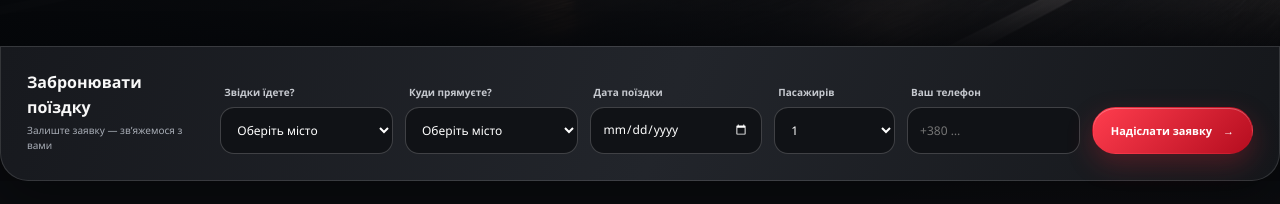
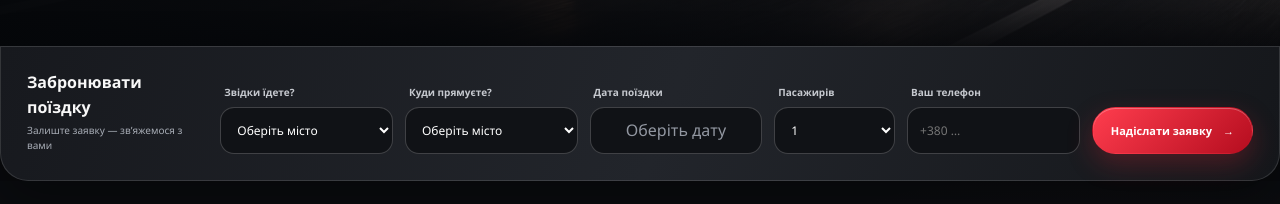
Before and after one commit to Mikhd5/YKUS-TRANSFER, a plain HTML site: page index.html in a window 1280 px wide. Shown: the part 653-857 px from the top of the page. Drawn offline with Linux system fonts and the light colour scheme.

Commit message:
Replace native iOS date text with centered custom date display

```diff
--- a/index.html
+++ b/index.html
@@ -108,6 +108,13 @@
     .field select,.field input{display:block;width:100%;min-width:0;height:47px;padding:0 12px;border:1px solid rgba(255,255,255,.2);border-radius:14px;background:#101216;color:#fff;font-size:12px;outline:none}
     .field select:focus,.field input:focus{border-color:#ff5362;box-shadow:0 0 0 3px rgba(237,38,56,.14)}
     .field select option,.field optgroup{background:#15181d;color:white}
+    .date-control{position:relative;width:100%;min-width:0;height:47px;border:1px solid rgba(255,255,255,.2);border-radius:14px;background:#101216;overflow:hidden;display:flex;align-items:center;justify-content:center;box-sizing:border-box}
+    .date-control:focus-within{border-color:#ff5362;box-shadow:0 0 0 3px rgba(237,38,56,.14)}
+    .date-display{display:block;width:100%;padding:0 12px;text-align:center;line-height:1.2;color:#fff;font-size:16px;pointer-events:none;white-space:nowrap}
+    .date-display.is-empty{color:#9297a1}
+    .date-control input[type="date"]{position:absolute!important;inset:0!important;z-index:2;width:100%!important;height:100%!important;min-width:0!important;max-width:100%!important;margin:0!important;padding:0!important;border:0!important;border-radius:0!important;background:transparent!important;color:transparent!important;opacity:.015!important;cursor:pointer;box-sizing:border-box!important}
+    .date-control input[type="date"]::-webkit-calendar-picker-indicator{position:absolute;inset:0;width:100%;height:100%;margin:0;opacity:0;cursor:pointer}
+
     .booking-grid .btn{height:47px;min-height:47px;padding:0 18px;white-space:nowrap;font-size:11px}
 
     /* Route section — responsive, flag-led, no absolute city positioning */
@@ -278,7 +285,7 @@
           <div class="booking-intro"><strong>Забронювати поїздку</strong><small>Залиште заявку — зв’яжемося з вами</small></div>
           <div class="field"><label for="from">Звідки їдете?</label><select id="from" name="from" required><option value="" selected disabled>Оберіть місто</option><optgroup label="Закарпаття"><option>Ужгород</option><option>Мукачево</option><option>Берегове</option><option>Свалява</option><option>Хуст</option><option>Тячів</option><option>Виноградів</option><option>Іршава</option></optgroup><optgroup label="Словаччина"><option>Кошице</option><option>Пряшів</option><option>Попрад</option><option>Жиліна</option></optgroup><optgroup label="Чехія"><option>Злін</option><option>Фрідек-Містек</option><option>Острава</option><option>Опава</option></optgroup><optgroup label="Польща"><option>Закопане</option><option>Краків</option><option>Катовіце</option><option>Ополе</option><option>Вроцлав</option></optgroup></select></div>
           <div class="field"><label for="to">Куди прямуєте?</label><select id="to" name="to" required><option value="" selected disabled>Оберіть місто</option><optgroup label="Польща"><option>Вроцлав</option><option>Ополе</option><option>Катовіце</option><option>Краків</option><option>Закопане</option></optgroup><optgroup label="Чехія"><option>Опава</option><option>Острава</option><option>Фрідек-Містек</option><option>Злін</option></optgroup><optgroup label="Словаччина"><option>Жиліна</option><option>Попрад</option><option>Пряшів</option><option>Кошице</option></optgroup><optgroup label="Закарпаття"><option>Ужгород</option><option>Мукачево</option><option>Берегове</option><option>Свалява</option><option>Хуст</option><option>Тячів</option><option>Виноградів</option><option>Іршава</option></optgroup></select></div>
-          <div class="field"><label for="date">Дата поїздки</label><input id="date" name="date" type="date" required></div>
+          <div class="field"><label for="date">Дата поїздки</label><div class="date-control"><span class="date-display" id="dateDisplay">Оберіть дату</span><input id="date" name="date" type="date" required aria-label="Дата поїздки"></div></div>
           <div class="field"><label for="passengers">Пасажирів</label><select id="passengers" name="passengers"><option>1</option><option>2</option><option>3</option><option>4</option><option>5</option><option>6+</option></select></div>
           <div class="field"><label for="phone">Ваш телефон</label><input id="phone" name="phone" type="tel" autocomplete="tel" placeholder="+380 …" required pattern="[+0-9()\-\s]{7,20}" title="Введіть номер телефону"></div>
           <button class="btn btn-primary" type="submit">Надіслати заявку <span>→</span></button>
@@ -381,7 +388,12 @@
       window.addEventListener('scroll',onScroll,{passive:true});onScroll();
 
       var dateInput=document.getElementById('date');
-      if(dateInput){var now=new Date();var localDate=[now.getFullYear(),String(now.getMonth()+1).padStart(2,'0'),String(now.getDate()).padStart(2,'0')].join('-');dateInput.min=localDate;}
+      if(dateInput){
+        var now=new Date();var localDate=[now.getFullYear(),String(now.getMonth()+1).padStart(2,'0'),String(now.getDate()).padStart(2,'0')].join('-');dateInput.min=localDate;
+        var dateDisplay=document.getElementById('dateDisplay');
+        var syncDateDisplay=function(){if(!dateDisplay)return;if(dateInput.value){var parts=dateInput.value.split('-');dateDisplay.textContent=parts[2]+'.'+parts[1]+'.'+parts[0];dateDisplay.classList.remove('is-empty');}else{dateDisplay.textContent='Оберіть дату';dateDisplay.classList.add('is-empty');}};
+        dateInput.addEventListener('input',syncDateDisplay);dateInput.addEventListener('change',syncDateDisplay);syncDateDisplay();
+      }
       var year=document.getElementById('year');if(year)year.textContent=new Date().getFullYear();
 
       var bookingForm=document.getElementById('bookingForm');
```
